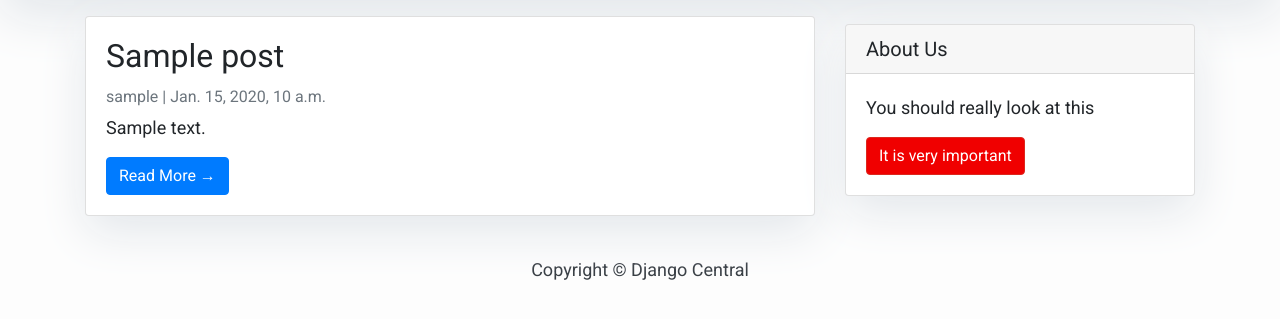
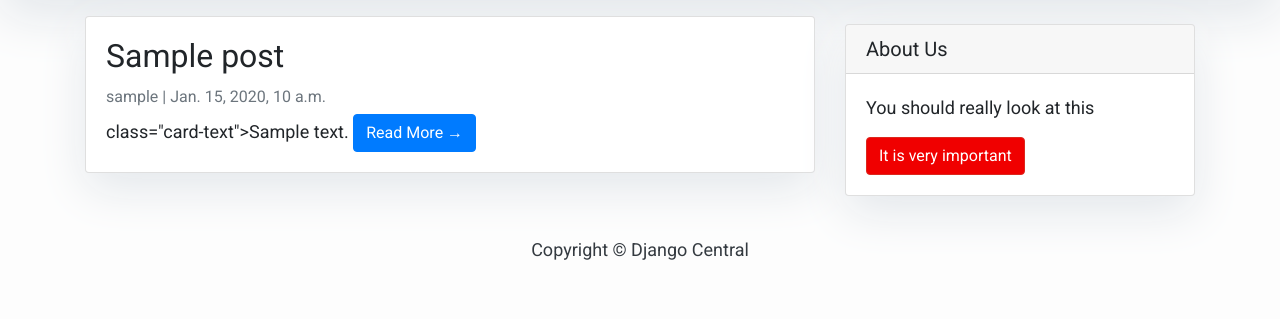
Before and after one commit to Deathcharge/MASTER, a Django app: page / in a window 1280 px wide. Shown: the part 209-528 px from the top of the page. Run offline with Django 3.2, Linux system fonts and the light colour scheme; tables that the repository leaves empty hold one stand-in row (values such as "Sample post"); some libraries are stand-ins or nearby versions.

Commit message:
Is this what you want from me django gods?

```diff
--- a/floorWall/templates/index.html
+++ b/floorWall/templates/index.html
@@ -39,7 +39,7 @@
                 <div class="card-body">
                     <h2 class="card-title">{{ post.title }}</h2>
                     <p class="card-text text-muted h6">{{ post.author }} | {{ post.created_on}} </p>
-                    <p class="card-text">{{post.content|slice:":200" }}</p>
+                    class="card-text">{{post.content|slice:":200" }}
                     <a href="{% url 'post_detail' post.slug  %}" class="btn btn-primary">Read More &rarr;</a>
                 </div>
             </div>
```
